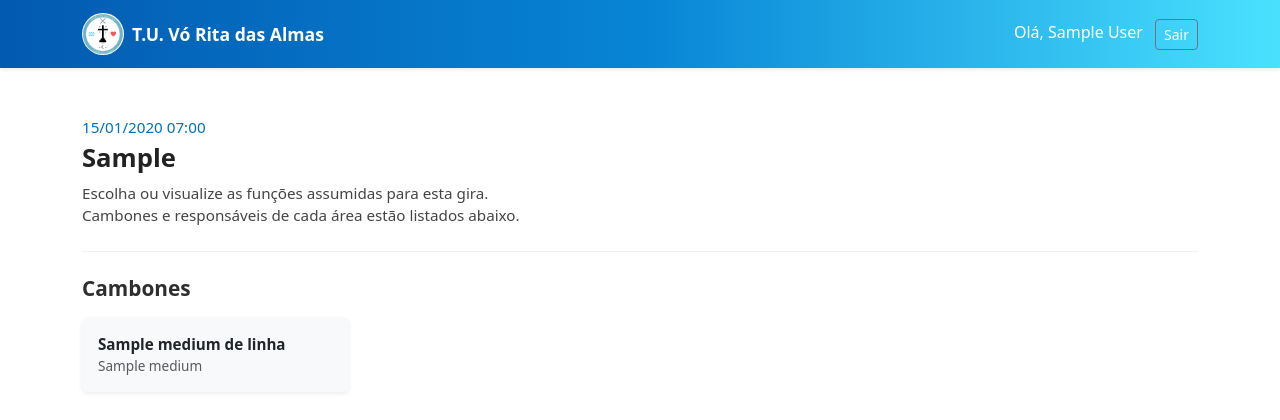
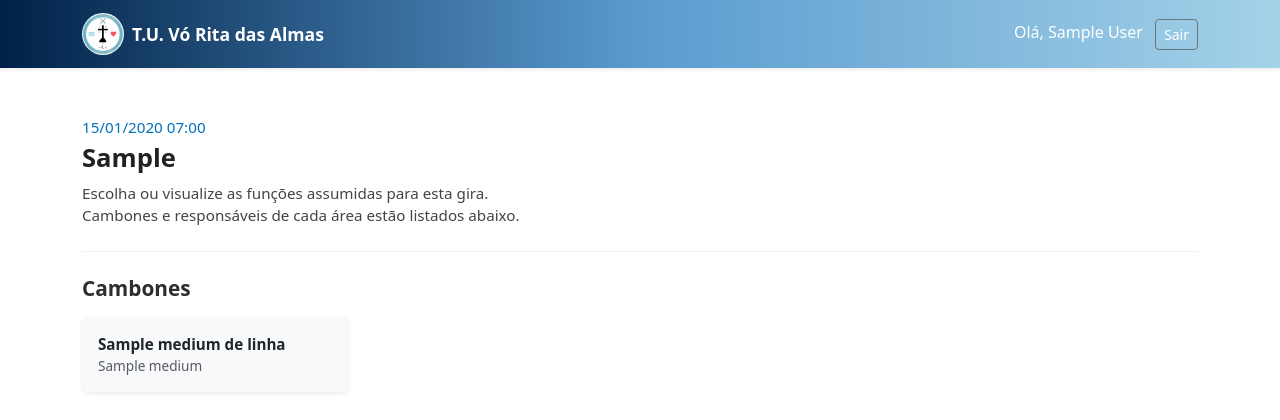
Before and after one commit to dacorrea/templo-funcoes, a Django app: template gira/templates/gira/lista_funcoes.html in a window 1280 px wide. Shown: the top 420 px of the page. Run offline with Django 4.2, Linux system fonts and the light colour scheme; a user stored in the database is signed in; tables that the repository leaves empty hold one stand-in row (values such as "Sample post"); the template is opened without the code that fills it: values that come from a table or form of the project are taken from there, most other values are stand-ins (such as "Sample title", 1, 10 or a date in 2020).

Commit message:
Update lista_funcoes.html
🎨 ajuste(tema-padrão): tonalidade intermediária do gradiente azul mais acinzentada

Substituído o azul médio #3FA9F5 por #5A9BCF

Mantido azul bebê final #A4D2E8

Visual mais suave e profissional na barra superior

```diff
--- a/gira/templates/gira/lista_funcoes.html
+++ b/gira/templates/gira/lista_funcoes.html
@@ -189,7 +189,7 @@
 }
 {% else %}
 .navbar {
-  background: linear-gradient(to right, #035ab0, #0784d5, #4ae1ff);
+  background: linear-gradient(to right, #002147, #5A9BCF, #A4D2E8);
   color: white !important;
 }
 {% endif %}
```
